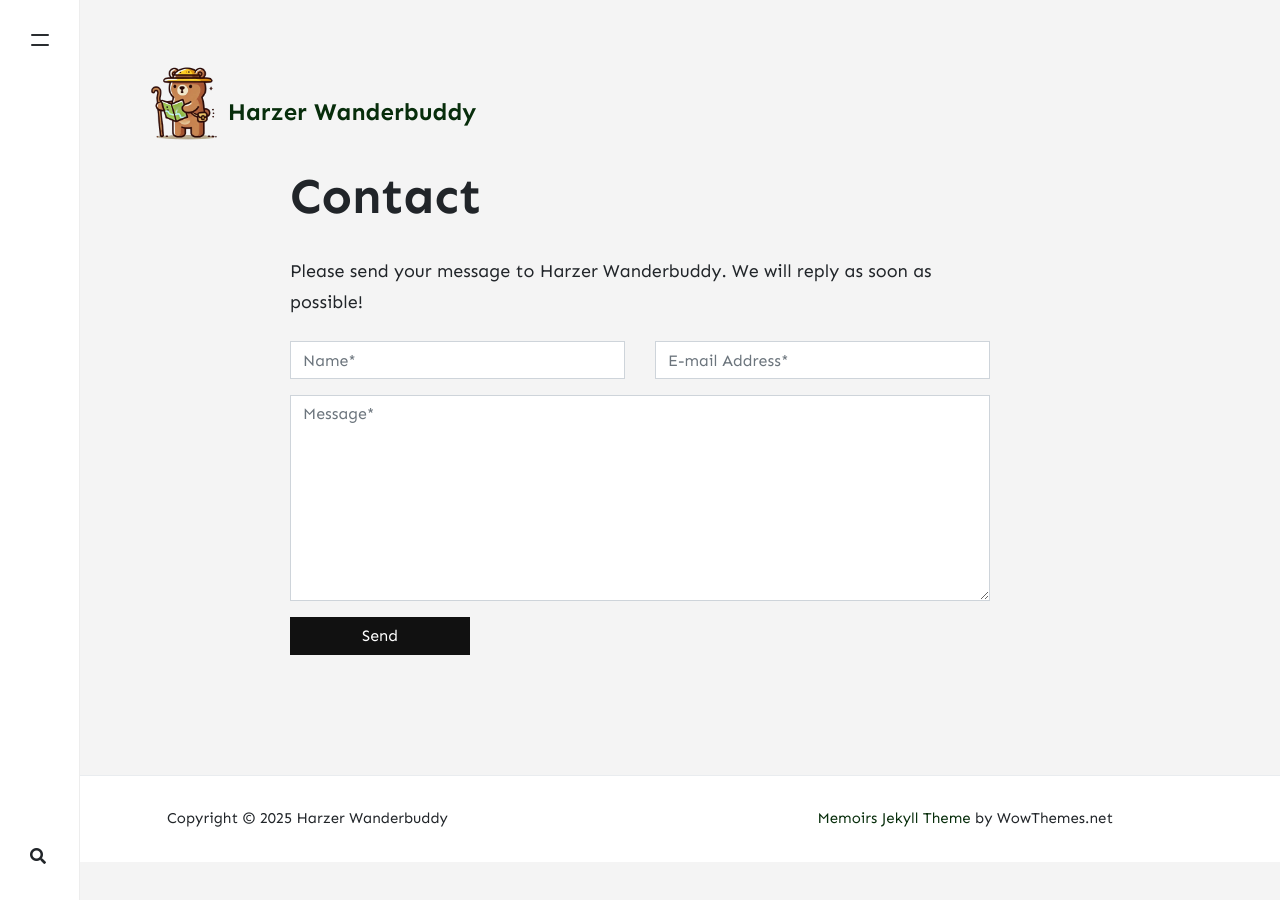
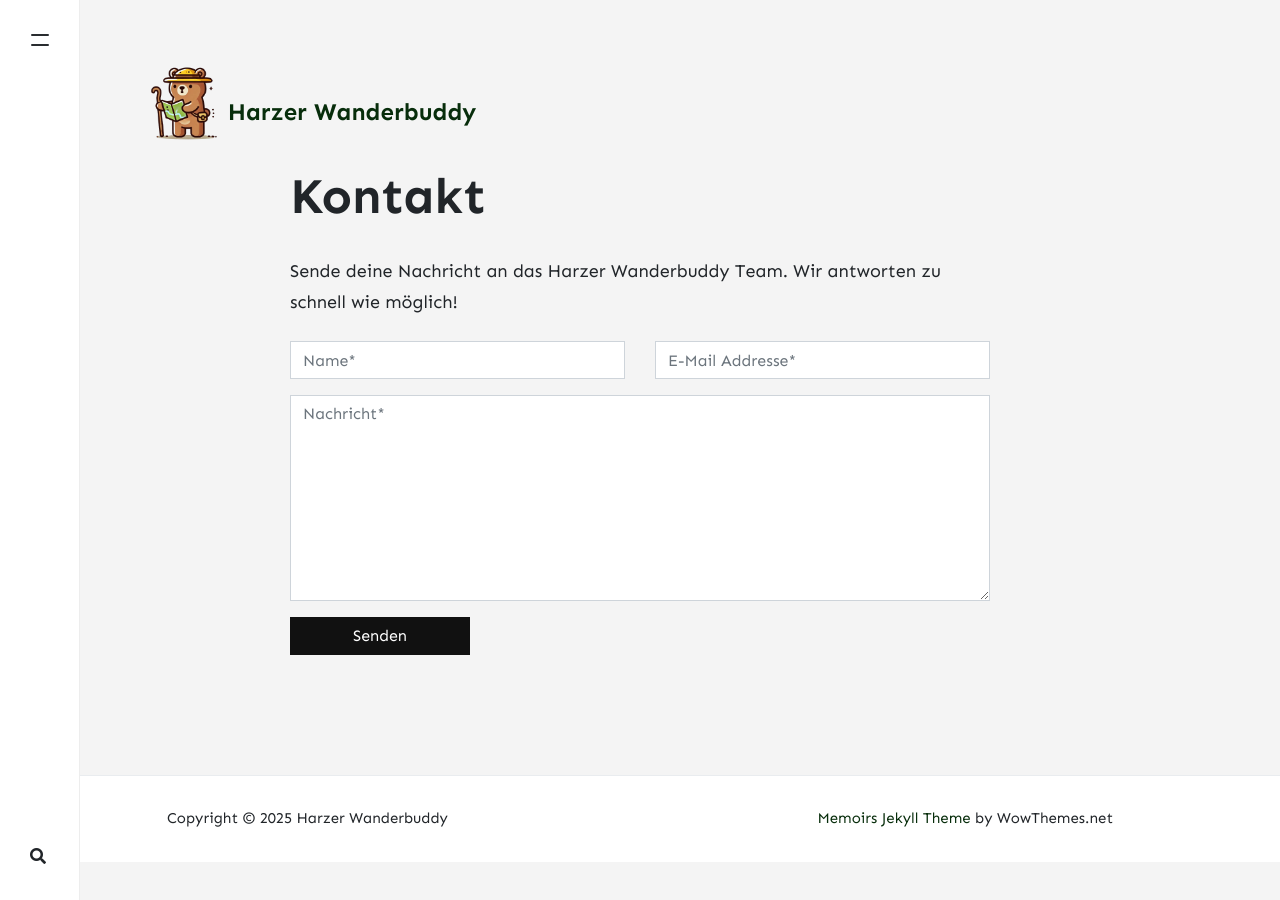
Before and after one commit to JanTristanH/harzer-wander-buddy-website, a Jekyll site: the page built from _pages/contact.md, in a window 1280 px wide. Built offline with Jekyll 4.4.1, drawn with Linux system fonts in a browser that asks for light colours; nearby versions of some CDN libraries; comment, search, counter and statistics services are not loaded.

Commit message:
formspree einrichten

```diff
--- a/_config.yml
+++ b/_config.yml
@@ -11,6 +11,7 @@
 include: ["_pages"]
 permalink: /:title/
 email: info@harzer-wander-buddy.com
+formspreePath: f/mzzddkdr
 
 # Authors
 authors:
--- a/_pages/contact.md
+++ b/_pages/contact.md
@@ -1,20 +1,20 @@
 ---
 layout: page
-title: Contact
+title: Kontakt
 permalink: /contact
 comments: false
 ---
 
-<form action="https://formspree.io/{{site.email}}" method="POST">
-<p class="mb-4">Please send your message to {{site.name}}. We will reply as soon as possible!</p>
+<form action="https://formspree.io/{{site.formspreePath}}" method="POST">
+<p class="mb-4">Sende deine Nachricht an das {{site.name}} Team. Wir antworten zu schnell wie möglich!</p>
 <div class="form-group row">
 <div class="col-md-6">
 <input class="form-control" type="text" name="name" placeholder="Name*" required>
 </div>
 <div class="col-md-6">
-<input class="form-control" type="email" name="_replyto" placeholder="E-mail Address*" required>
+<input class="form-control" type="email" name="_replyto" placeholder="E-Mail Addresse*" required>
 </div>
 </div>
-<textarea rows="8" class="form-control mb-3" name="message" placeholder="Message*" required></textarea>
-<input class="btn btn-dark" type="submit" value="Send">
+<textarea rows="8" class="form-control mb-3" name="message" placeholder="Nachricht*" required></textarea>
+<input class="btn btn-dark" type="submit" value="Senden">
 </form>
--- a/sitemap.xml
+++ b/sitemap.xml
@@ -5,4 +5,9 @@
         <lastmod>2024-07-03</lastmod>
         <priority>1.00</priority>
     </url>
+    <url>
+        <loc>https://www.harzer-wander-buddy.de/stempelstelle-204-selkesicht-an-der-ackeburg</loc>
+        <lastmod>2025-01-26</lastmod>
+        <priority>0.80</priority>
+    </url>
 </urlset>
```
Also changed, not shown: LICENSE.txt.
